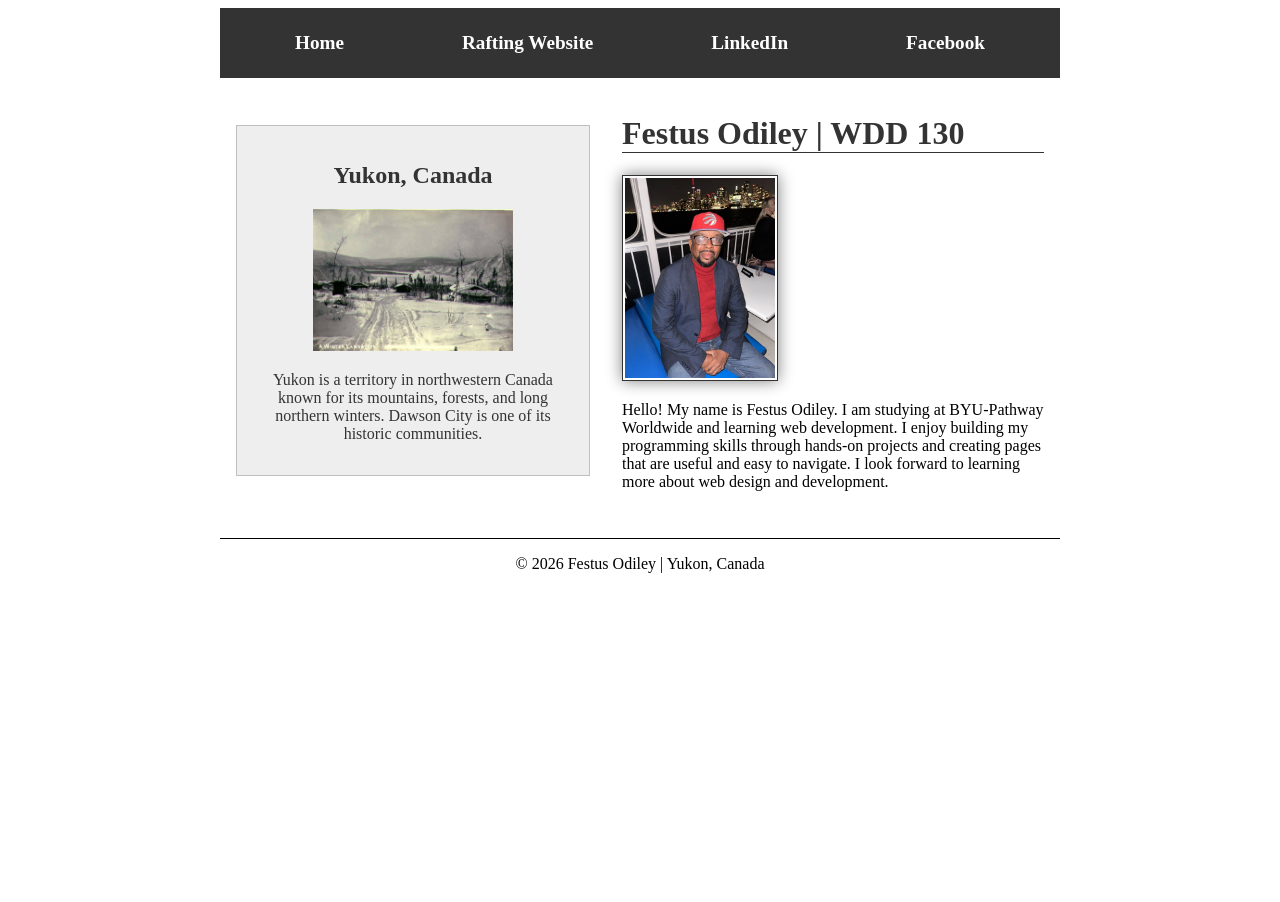
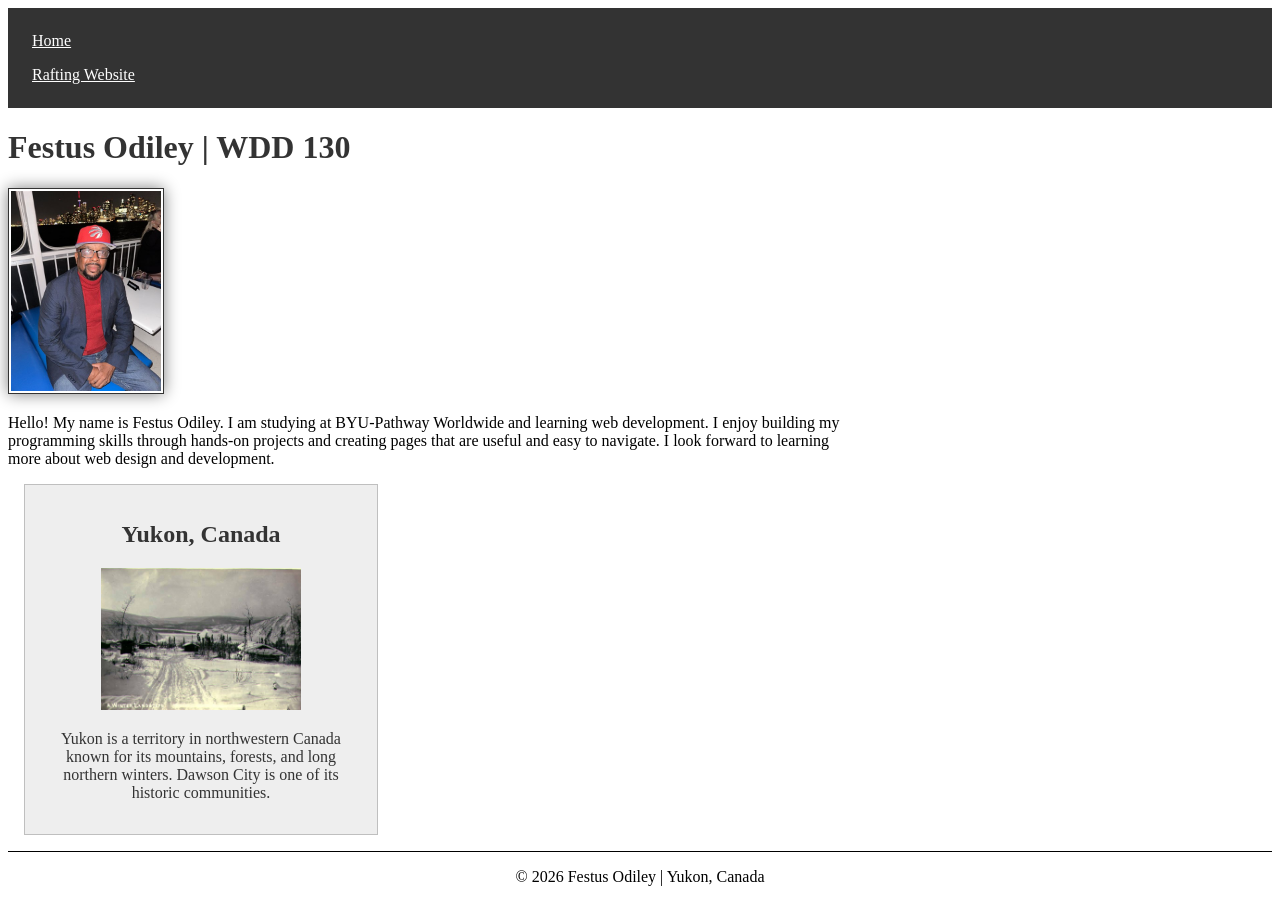
Before and after one commit to fodileybyu/wdd130, a plain HTML site: page index.html in a window 1280 px wide. Before the commit the page ends 800 px from the top, so only its background shows below. Drawn offline with Linux system fonts and the light colour scheme.

Commit message:
Revert AI-assisted homepage edits
Restore the starter homepage so the student can complete the assignment independently.\n\nCo-authored-by: Copilot <223556219+Copilot@users.noreply.github.com>

```diff
--- a/index.html
+++ b/index.html
@@ -15,11 +15,8 @@
         <nav>
             <a href="#">Home</a>
             <a href="wwr/">Rafting Website</a>
-            <a href="https://www.linkedin.com/in/festusodiley/">LinkedIn</a>
-            <a href="https://www.facebook.com/Festusodiley/">Facebook</a>
         </nav>
     </header>
-    <div class="grid">
     <main>
         <h1>Festus Odiley | WDD 130</h1>
         <img src="images/profile.jpg" alt="Profile photo of Festus Odiley" width="200">
@@ -30,7 +27,6 @@
         <img src="images/yukon-winter.jpg" alt="Historic winter landscape near Dawson, Yukon">
         <p>Yukon is a territory in northwestern Canada known for its mountains, forests, and long northern winters. Dawson City is one of its historic communities.</p>
     </aside>
-    </div>
     <footer>
         <p>&copy; 2026 Festus Odiley | Yukon, Canada</p>
     </footer>
--- a/styles/styles.css
+++ b/styles/styles.css
@@ -1,46 +1,24 @@
 nav {
     background-color: #333;
     padding: 1rem;
-    display: flex;
-    justify-content: space-around;
-    align-items: center;
 }
 
 nav a {
+    color: #fff;
+    padding: 0.5rem;
     display: block;
-    padding: 0.5rem;
-    text-decoration: none;
-    font-size: 1.2rem;
-    font-weight: 700;
-    color: #fff;
-}
-
-header,
-.grid,
-footer {
-    max-width: 840px;
-    margin: 0 auto;
-}
-
-.grid {
-    display: grid;
-    align-items: center;
 }
 
 main {
-    grid-column: 2/3;
-    margin: 1rem;
+    max-width: 840px;
 }
 
 h1 {
     color: #333;
-    border-bottom: 1px solid #333;
 }
 
 aside {
     width: 20rem;
-    grid-column: 1/2;
-    grid-row: 1/2;
     margin: 1rem;
     border: 1px solid rgb(0 0 0 / 0.2);
     padding: 1rem;
```
Lines whose indentation alone changed are shown as unchanged.
